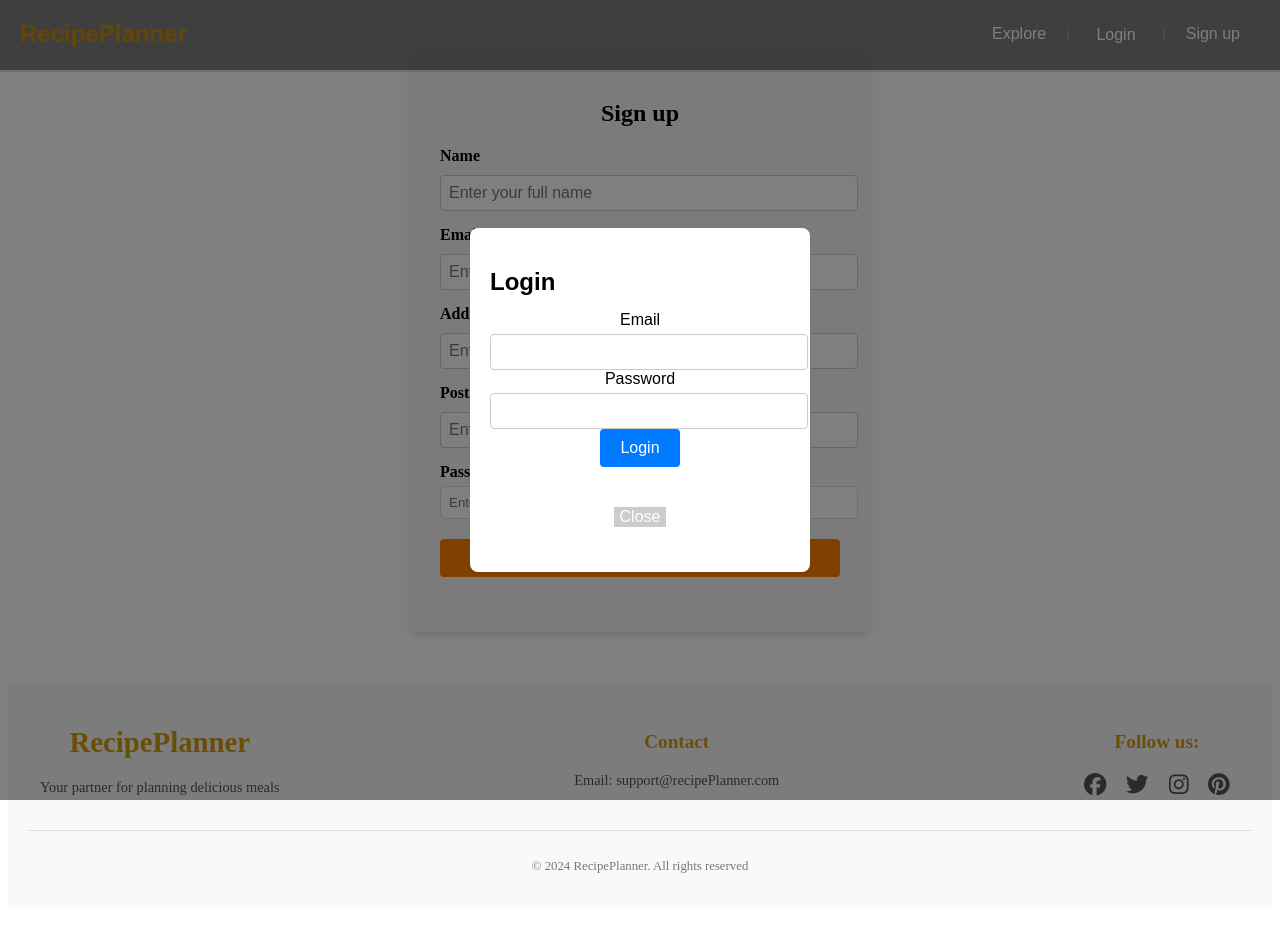
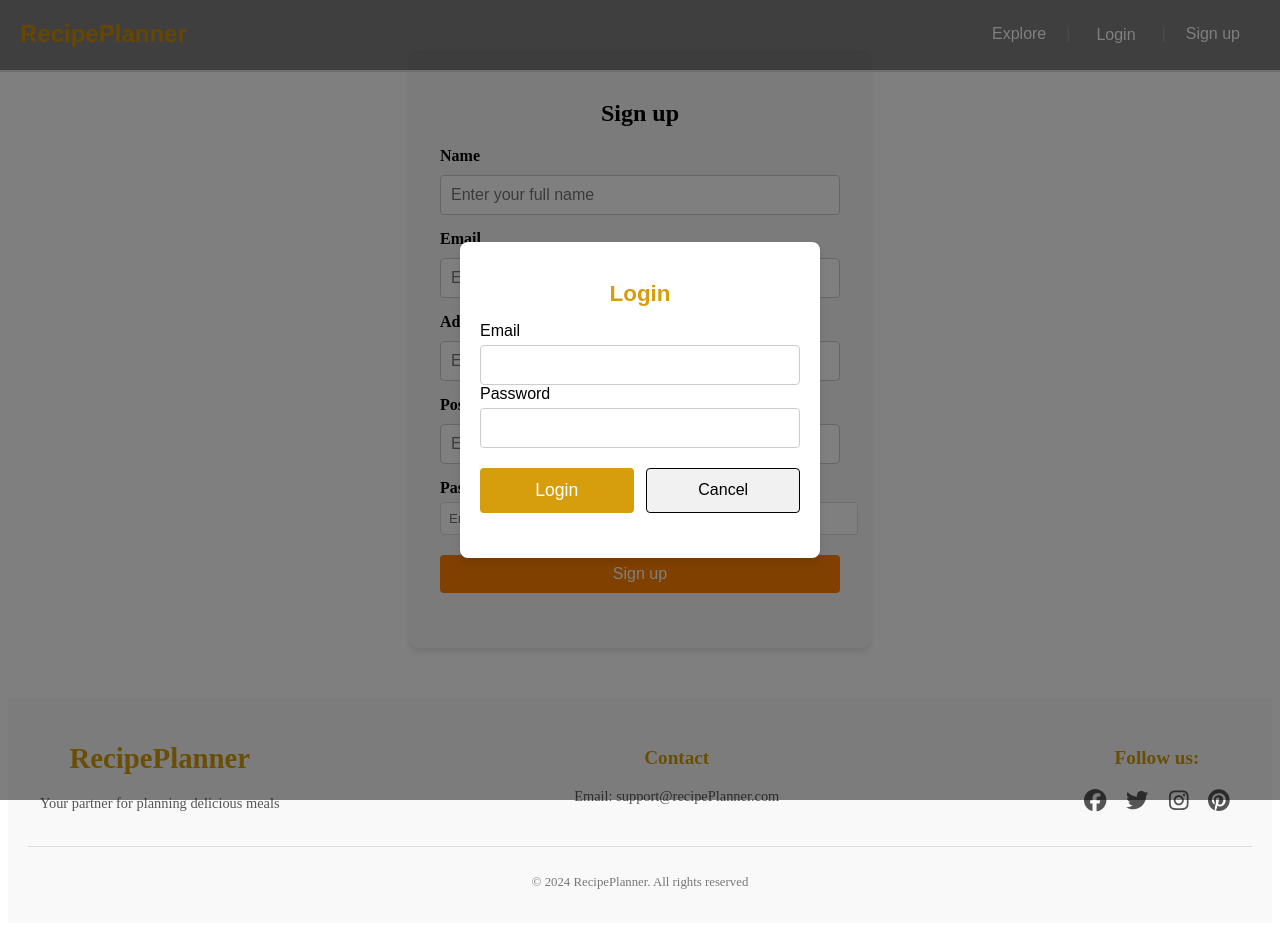
Before and after one commit to FridaEri/testingAndTS, a React (Vite) app in the folder frontend/: page /signup in a window 1280 px wide. Both pictures are taken after a click on the button "Login". Shown: the top 928 px of the page. Built offline with nearby package versions, Linux system fonts and the light colour scheme.

Commit message:
changed layout to match the colortheme more

```diff
--- a/frontend/src/components/loginModal/loginModal.css
+++ b/frontend/src/components/loginModal/loginModal.css
@@ -1,57 +1,84 @@
+/* Modal Overlay */
 .modal-overlay {
     position: fixed;
     top: 0;
     left: 0;
     right: 0;
     bottom: 0;
-    background-color: rgba(0, 0, 0, 0.5);
+    background-color: rgba(0, 0, 0, 0.5); /* Dark background with opacity */
     display: flex;
     justify-content: center;
     align-items: center;
     z-index: 1000;
 }
 
+/* Modal Content */
 .modal-content {
     background-color: #fff;
     padding: 20px;
     border-radius: 8px;
-    width: 300px;
-    text-align: center;
+    width: 320px; /* Slightly wider for better spacing */
+    text-align: left;
+    box-shadow: 0 4px 8px rgba(0, 0, 0, 0.1); /* Subtle shadow for the modal */
 }
 
+/* Modal Heading */
 .modal-content h2 {
     margin-bottom: 15px;
-    text-align: left;
+    text-align: center;
+    color: #d69d0d; /* Gold color for the heading */
+    font-size: 1.4rem; /* Adjust font size */
 }
 
+/* Form Inputs */
 .form-group input {
     width: 100%;
-    padding: 8px;
+    padding: 10px;
     margin-top: 5px;
     font-size: 1rem;
-    border: 1px, solid, #ccc;
+    border: 1px solid #ccc; /* Light grey border for the input fields */
     border-radius: 4px;
+    box-sizing: border-box;
 }
 
+/* Button Container */
+.modal-content .button-container {
+    display: flex;
+    justify-content: space-between;
+    margin-top: 20px; /* Space between buttons and form fields */
+}
+
+/* Submit/Login Button */
 .login-btn {
-    padding: 10px 20px;
-    font-size: 1rem;
-    background-color: #007bff;
+    padding: 12px 20px;
+    font-size: 1.1rem;
+    background-color: #d69d0d; /* Gold color for the button */
     color: white;
     border: none;
     border-radius: 4px;
     cursor: pointer;
+    transition: background-color 0.3s;
+    width: 48%; /* Make it slightly smaller to fit both buttons */
 }
 
 .login-btn:hover {
-    background-color: #0056b3;
+    background-color: #8e6d1a;
+    color: white;
 }
 
+/* Cancel Button */
 .close-btn {
-    background-color: #ccc;
-    margin-top: 15px;
+    background-color: #f1f1f1; /* Light grey background for the close button */
+    color: black;
+    padding: 10px;
+    border: 1px solid black;
+    border-radius: 4px;
+    cursor: pointer;
+    transition: background-color 0.3s;
+    width: 48%; /* Make it slightly smaller to fit both buttons */
 }
 
 .close-btn:hover {
-    background-color: #999;
+    background-color: #d69d0d; /* Gold background on hover */
+    color: white; /* White text when hovered */
 }
--- a/frontend/src/components/loginModal/loginModal.tsx
+++ b/frontend/src/components/loginModal/loginModal.tsx
@@ -72,9 +72,11 @@ const LoginModal: React.FC<LoginModalProps> = ({ isOpen, onClose }) => {
             />
           </div>
           {error && <p className="error-message">{error}</p>} {/* Display error messages */}
-          <button type="submit" className="login-btn">Login</button>
+          <div className="button-container">
+            <button type="submit" className="login-btn">Login</button>
+            <button className="close-btn" onClick={onClose}>Cancel</button>
+          </div>
         </form>
-        <button className="close-btn" onClick={onClose}>Close</button>
       </div>
     </div>
   );
```
